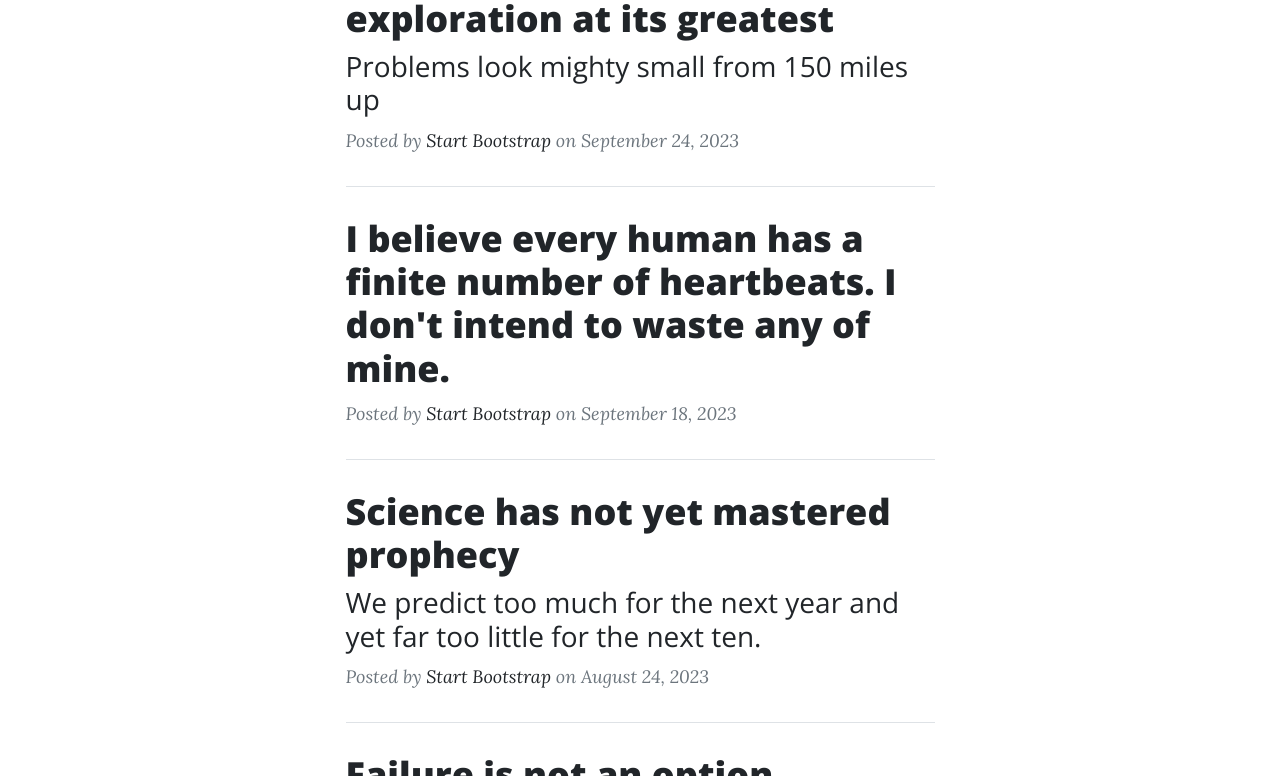
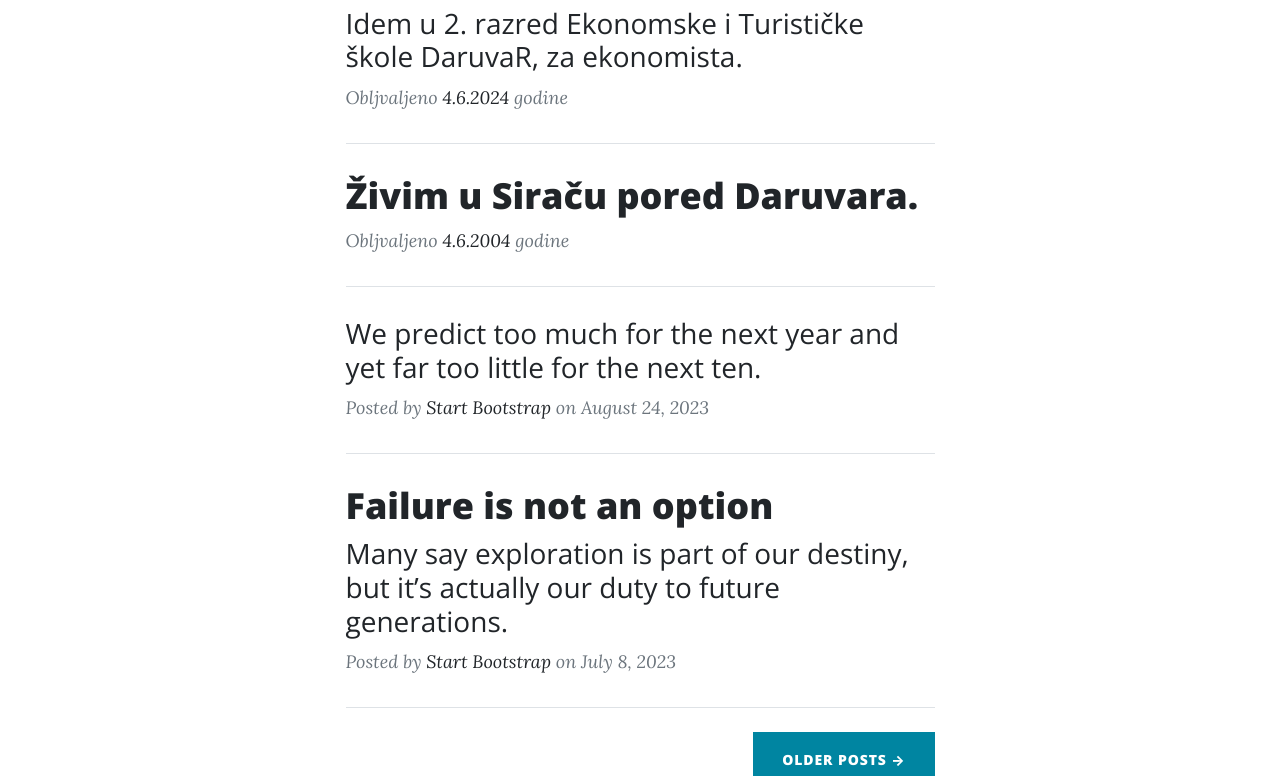
Before and after one commit to rebekarendic9/rebekarendic, a plain HTML site: page index.html in a window 1280 px wide. Shown: the part 753-1529 px from the top of the page. Drawn offline with nearby package versions, Linux system fonts and the light colour scheme.

Commit message:
Add files via upload

```diff
--- a/index.html
+++ b/index.html
@@ -41,7 +41,7 @@
                     <div class="col-md-10 col-lg-8 col-xl-7">
                         <div class="site-heading">
                             <h1>Rebeka Rendić</h1>
-                            <span class="subheading">Sport</span>
+                            <span class="subheading">O meni </span>
                         </div>
                     </div>
                 </div>
@@ -54,24 +54,24 @@
                     <!-- Post preview-->
                     <div class="post-preview">
                         <a href="post.html">
-                            <h2 class="post-title">Man must explore, and this is exploration at its greatest</h2>
-                            <h3 class="post-subtitle">Problems look mighty small from 150 miles up</h3>
+                            <h2 class="post-title">Nešto o meni</h2>
+                            <h3 class="post-subtitle">Idem u 2. razred Ekonomske i Turističke škole DaruvaR, za ekonomista.</h3>
                         </a>
                         <p class="post-meta">
-                            Posted by
-                            <a href="#!">Start Bootstrap</a>
-                            on September 24, 2023
+                            Obljvaljeno
+                            <a href="#!">4.6.2024</a>
+                            godine
                         </p>
                     </div>
                     <!-- Divider-->
                     <hr class="my-4" />
                     <!-- Post preview-->
                     <div class="post-preview">
-                        <a href="post.html"><h2 class="post-title">I believe every human has a finite number of heartbeats. I don't intend to waste any of mine.</h2></a>
+                        <a href="post.html"><h2 class="post-title">Živim u Siraču pored Daruvara.</h2></a>
                         <p class="post-meta">
-                            Posted by
-                            <a href="#!">Start Bootstrap</a>
-                            on September 18, 2023
+                            Obljvaljeno
+                            <a href="#!">4.6.2004</a>
+                            godine
                         </p>
                     </div>
                     <!-- Divider-->
@@ -79,7 +79,7 @@
                     <!-- Post preview-->
                     <div class="post-preview">
                         <a href="post.html">
-                            <h2 class="post-title">Science has not yet mastered prophecy</h2>
+                            <h2 class="post-title"></h2>
                             <h3 class="post-subtitle">We predict too much for the next year and yet far too little for the next ten.</h3>
                         </a>
                         <p class="post-meta">
```
